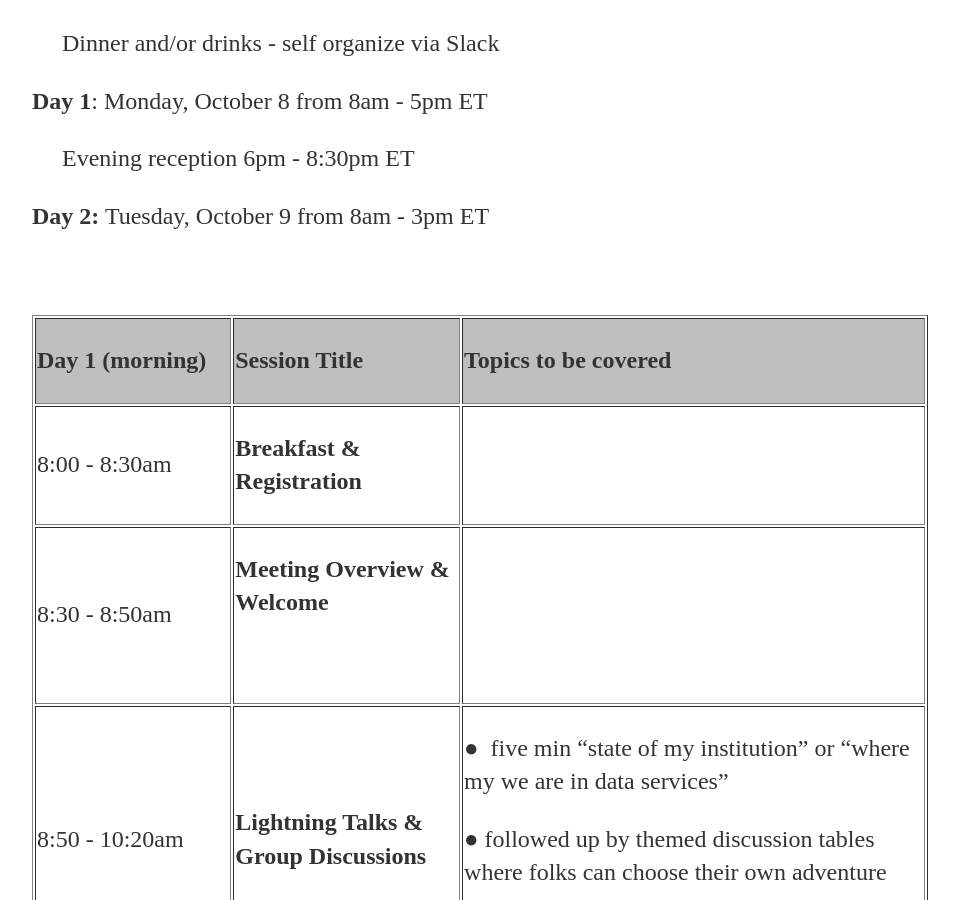
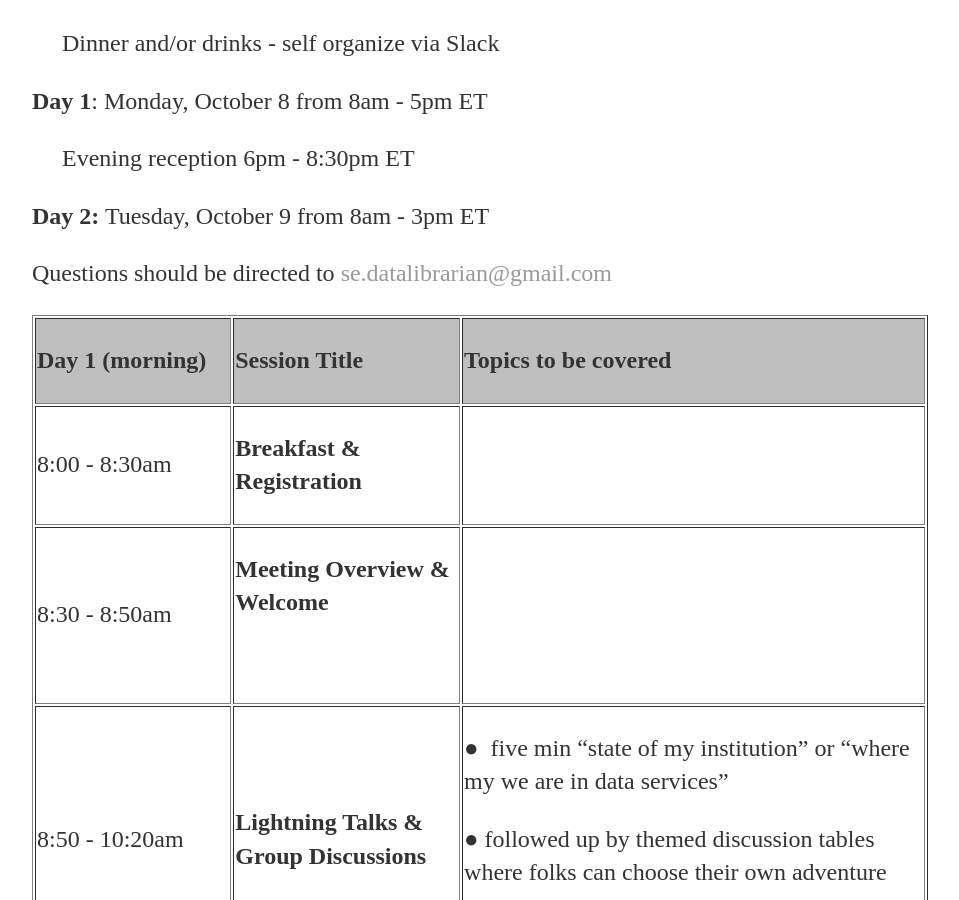
Before and after one commit to se-datalibrarian/test, a Jekyll site: the page built from program/index.html, in a window 1280 px wide and 900 px high, scrolled down 319 px. Shown: the whole window, without its empty margins (160-1119 px from the left). Built offline with Jekyll 4.4.1, drawn with Linux system fonts in a browser that asks for light colours; some of the changed text lies outside the part shown.

Commit message:
moved email up

```diff
--- a/program/index.html
+++ b/program/index.html
@@ -15,7 +15,9 @@ title:  Program for the SE Data Librarian Symposium
 <p><strong>Day 1</strong>: Monday, October 8 from 8am - 5pm ET</p>
 <p style="padding-left: 30px;">Evening reception 6pm - 8:30pm ET</p>
 <p><strong>Day 2:</strong> Tuesday, October 9 from 8am - 3pm ET</p>
-<p>&nbsp;</p>
+
+	<p>
+	Questions should be directed to <a href="mailto:se.datalibrarian@gmail.com">se.datalibrarian@gmail.com</a></p>
 <table border="1" width="100%">
 <tbody>
 <tr bgcolor="#BFBFBF">
@@ -236,9 +238,6 @@ title:  Program for the SE Data Librarian Symposium
 </tr>
 </tbody>
 </table>
-<p>&nbsp;</p>
-<p><br /><br /></p>
 
-	<p>
-	Questions should be directed to <a href="mailto:se.datalibrarian@gmail.com">se.datalibrarian@gmail.com</a></p>
+
     		</div><!-- /.blurb -->
```
